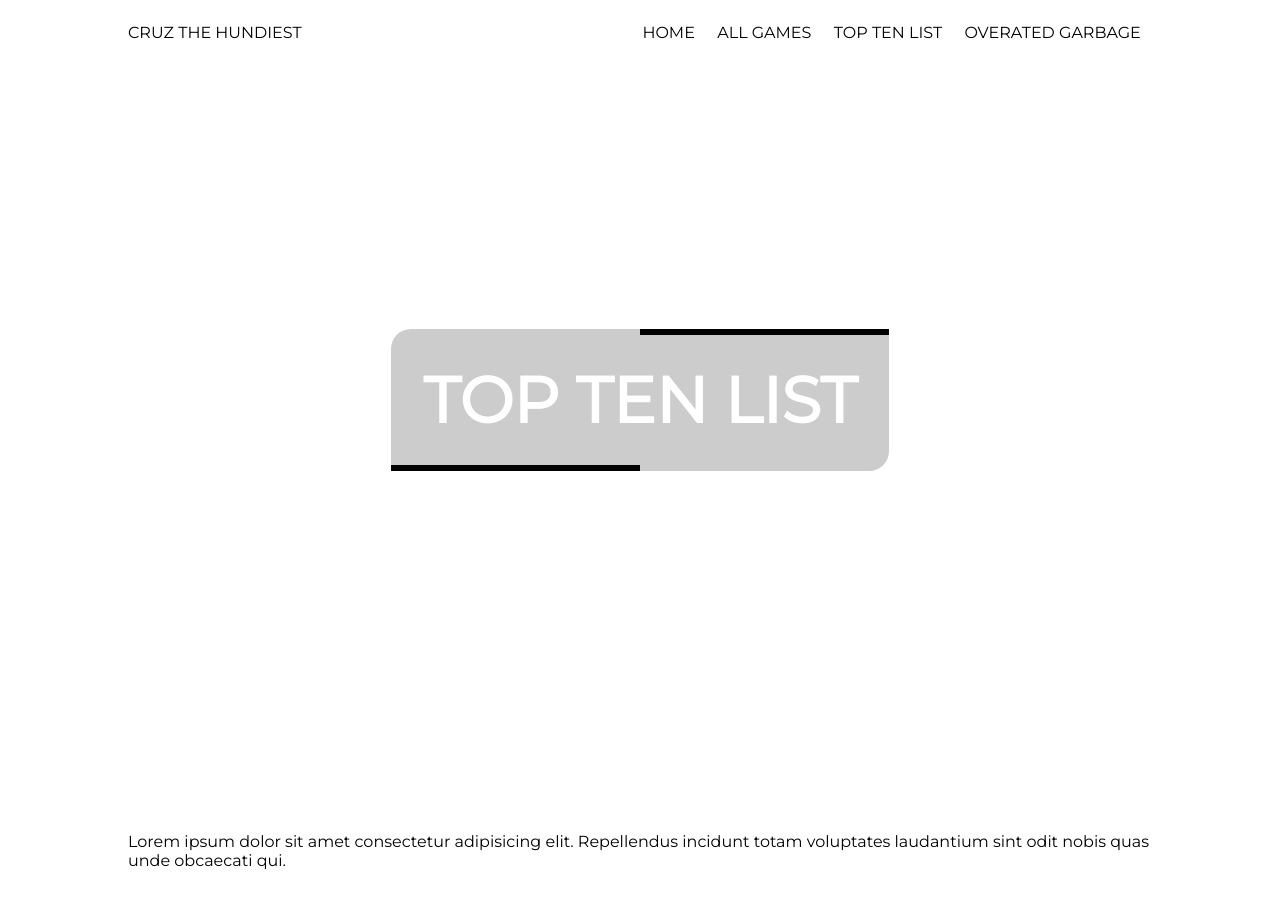
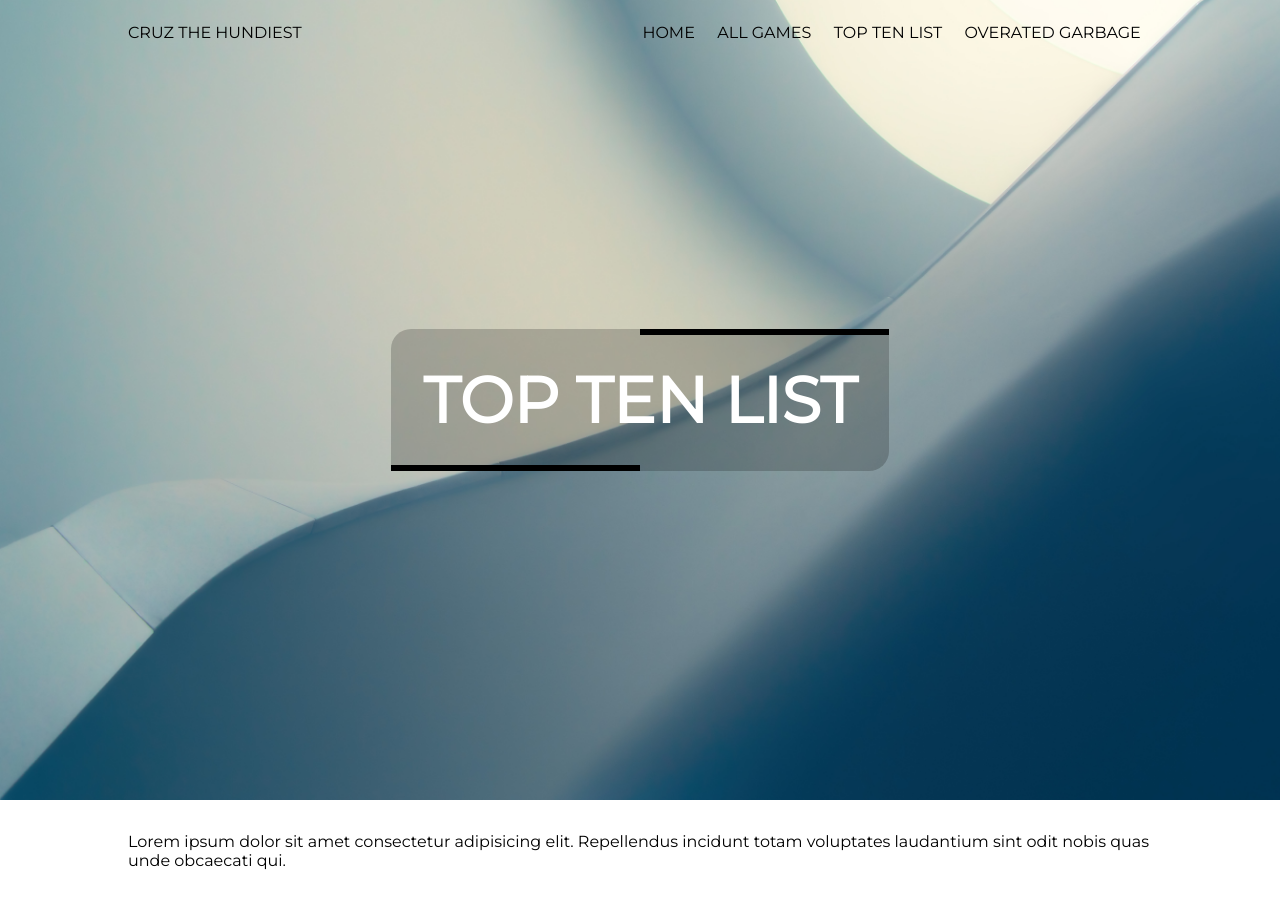
Before and after one commit to olmatecruz/cruzthehundiest.github.io, a plain HTML site: page docs/toptenlist.html in a window 1280 px wide. Drawn offline with nearby package versions, Linux system fonts and the light colour scheme; files that its build step writes are made by us from their sources.

Commit message:
Update toptenlist.html

```diff
--- a/docs/toptenlist.html
+++ b/docs/toptenlist.html
@@ -3,7 +3,7 @@
   <head>
     <meta charset="UTF-8" />
     <meta name="viewport" content="width=device-width, initial-scale=1.0" />
-    <link rel="stylesheet" href="css/main.css" />
+    <link rel="stylesheet" href="css/index.css" />
     <title>Ol Mate Reviews</title>
   </head>
   <body class="class-for-index">
```
